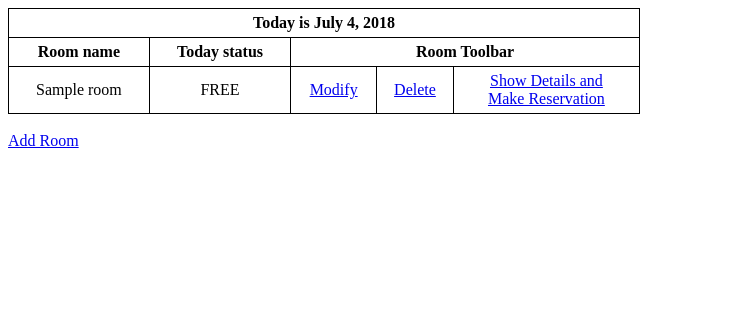
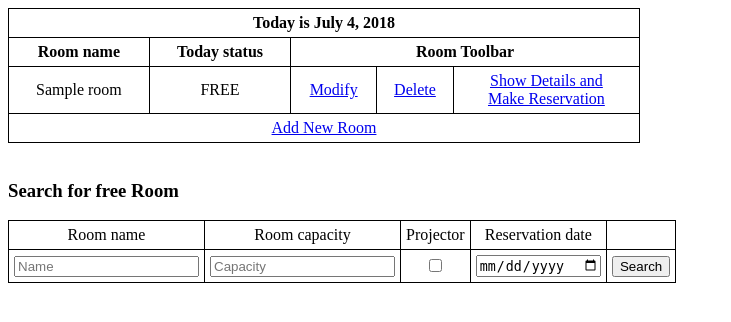
Before and after one commit to michaljanjankowski/RoomReservationSystem, a Django app: page // in a window 1280 px wide. Shown: the top 322 px of the page, without its empty margins (0-731 px from the left). Run offline with Django 3.2, Linux system fonts and the light colour scheme; tables that the repository leaves empty hold one stand-in row (values such as "Sample post").

Commit message:
Room manipulation update, preparation for search method

```diff
--- a/AppRoomReservation/templates/ModifyRoom.html
+++ b/AppRoomReservation/templates/ModifyRoom.html
@@ -14,7 +14,7 @@
 
 
 {% block content %}
-    <h1>Modyfie Room</h1>
+    <h2>Modyfie Room</h2>
     <form method="POST">
         {% csrf_token %}
         <table style="width:50%">
--- a/AppRoomReservation/templates/ShowAllRooms.html
+++ b/AppRoomReservation/templates/ShowAllRooms.html
@@ -37,10 +37,34 @@
         <td> <a href="{% url 'show_room_details' room.id %}"> Show Details and <br> Make Reservation </a>  </td>
     </tr>
 {% endfor %}
+    <tr>
+        <td colspan=5>
+                <a href="{% url 'add_room' %}"> Add New Room </a>
+        </td>
+    </tr>
 </table>
+<br/>
 
-<br/>
-<a href="{% url 'add_room' %}"> Add Room </a>
+    <h3>Search for free Room</h3>
+    <form method="GET" action="/search">
+        {% csrf_token %}
+        <table style="width:50%">
+        <tr>
+            <td>Room name</td>
+            <td>Room capacity</td>
+            <td>Projector</td>
+			<td>Reservation date</td>
+            <td></td>
+        </tr>
+        <tr>
+            <td> <input type="text" name="name" placeholder="Name" /> </td>
+            <td> <input type="number" name="capacity" placeholder="Capacity" /> </td>
+            <td> <input type="checkbox" name="projector" placeholder="Projector availability"/> </td>
+			<td> <input type="date" name="reservation_date" placeholder="Date" value={{ current_date }} min={{ current_date }}/> </td>
+            <td> <input type="submit" value="Search"/> </td>
+        </tr>
+        </table>
+    </form>
 
 
 </html>
--- a/AppRoomReservation/views.py
+++ b/AppRoomReservation/views.py
@@ -57,7 +57,8 @@
 def showRoomDetails(request, room_id):
     room = Room.objects.get(id=room_id)
     #reservations = Reservation.objects.get(room_id=room_id) <- this way I will get an object, get gets only one object
-    reservations = Reservation.objects.all().filter(room_id=room_id) #<- this way I will get QuerySet
+
+    reservations = Reservation.objects.all().filter(room_id=room_id).filter(data__gte=datetime.date.today()) #<- this way I will get QuerySet
     return render(request, 'ShowRoomDetails.html', {
         'room': room,
         'current_date': datetime.date.today(),
@@ -101,9 +102,36 @@
             reservation.data=reservation_date
             reservation.room_id=Room.objects.get(id=room_id)
             reservation.save()
-            return redirect('show_all_rooms')
+            return redirect('show_room_details',room_id=room_id)
         else:
-            didnt_add ="You can to reserve room from the past"
+            didnt_add ="You can not reserve room from the past"
             return HttpResponse(didnt_add)
 
+def search(request):
+    if request.method == 'GET':
+        reservation_date = request.GET.get('reservation_date')
+        if reservation_date is not '':
+            reservation_date = datetime.datetime.strptime(reservation_date, '%Y-%m-%d') #it makes conversion to datetime.datetime
+            reservation_date = reservation_date.date() #here it makes conversion to datetime.date
+        else:
+            reservation_date = None
+
+        room_capacity = (request.GET.get('capacity'))
+        if room_capacity is not '':
+            room_capacity = int(room_capacity)
+        else:
+            room_capacity = None
+
+        room_name = request.GET.get('name')
+        room_projector = bool(request.GET.get('projector'))
+
+        print(room_name)
+        print(type(room_name))
+        print(room_capacity)
+        print(type(room_capacity))
+        print(room_projector)
+        print(type(room_projector))
+
+    result="There are no rooms available for the given search criteria"
+    return HttpResponse(result)
 # Create your views here.
--- a/RoomReservationProject/urls.py
+++ b/RoomReservationProject/urls.py
@@ -15,7 +15,7 @@
 """
 from django.contrib import admin
 from django.urls import path
-from AppRoomReservation.views import View_room, modifyRoom, deleteRoom, showRoomDetails, showAllRooms, make_reservation
+from AppRoomReservation.views import View_room, modifyRoom, deleteRoom, showRoomDetails, showAllRooms, make_reservation, search
 
 urlpatterns = [
     path('admin/', admin.site.urls),
@@ -24,6 +24,6 @@
     path('room/delete/<room_id>',deleteRoom, name='delete_room'),
     path('room/<room_id>',showRoomDetails, name='show_room_details'),
     path('/', showAllRooms, name='show_all_rooms' ),
-    path('reservation/<room_id>',make_reservation, name='make_reservation')
-
+    path('reservation/<room_id>',make_reservation, name='make_reservation'),
+    path('search/', search, name='search')
 ]
```
Also changed, not shown: AppRoomReservation/templates/ShowRoomDetails.html (+12 -7 lines).
